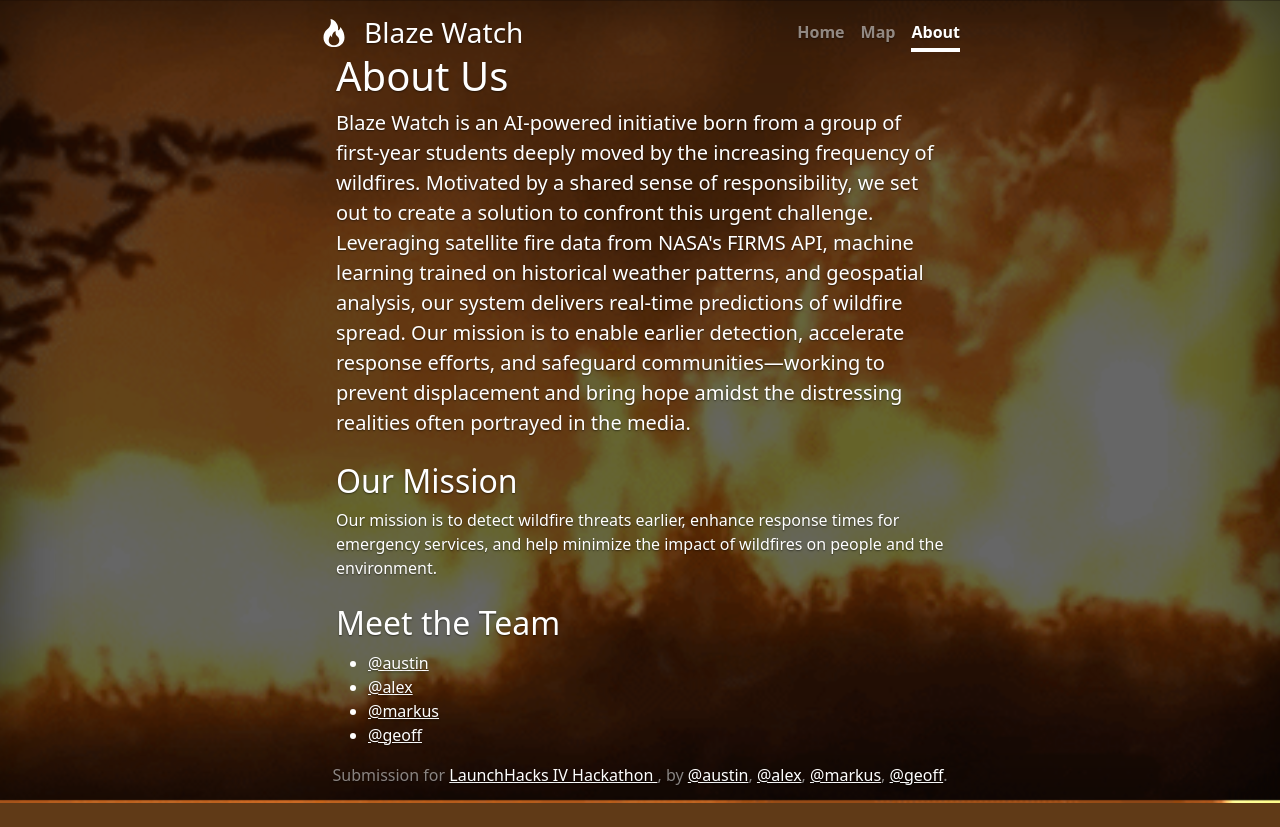
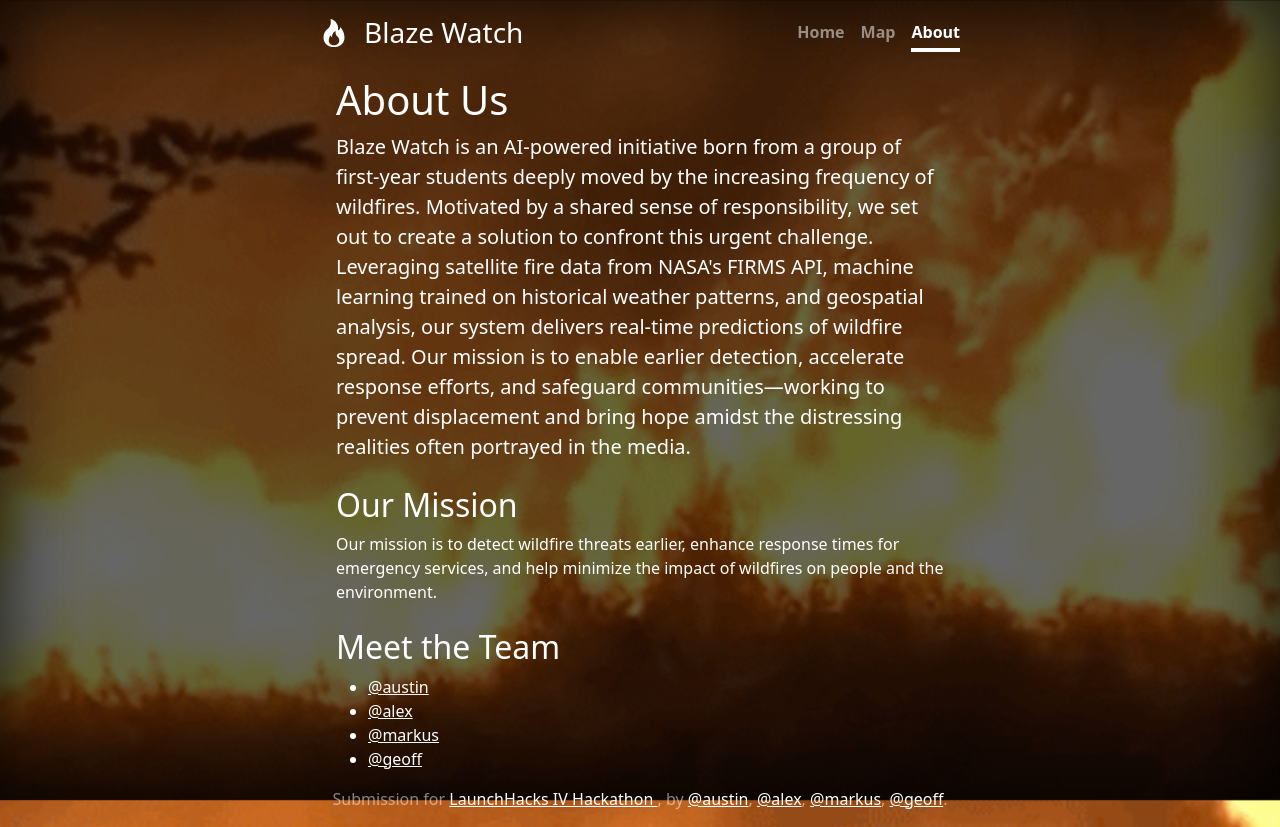
Before and after one commit to Markus8888888/Blaze-Watch, a Flask app: page /about in a window 1280 px wide. Before the commit the page ends 803 px from the top, so only its background shows below. Run offline with Flask 3, Linux system fonts and the light colour scheme; parts of the project's set-up code (start-up, migrations or seed data) failed here and were passed over; some libraries are stand-ins or nearby versions.

Commit message:
edited ui slightly and updated requirements

```diff
--- a/app/static/styles/cover.css
+++ b/app/static/styles/cover.css
@@ -18,10 +18,12 @@
 body::before {
   content: "";
   position: fixed;
+  text-shadow: 0 .05rem .1rem rgba(0, 0, 0, 1);
+  box-shadow: inset 0 0 5rem rgba(0, 0, 0, 0.8);
   top: 0;
   left: 0;
-  width: 100%;
-  height: 100%;
+  width: 100vw;
+  height: 100vh;
   background-color: rgba(0, 0, 0, 0.6); /* Dark semi-transparent layer */
   z-index: 0; /* Behind content */
 }
@@ -29,8 +31,6 @@
 body {
   position: relative; /* Required for ::before to position correctly */
   z-index: 1;
-  text-shadow: 0 .05rem .1rem rgba(0, 0, 0, .5);
-  box-shadow: inset 0 0 5rem rgba(0, 0, 0, .5);
   background: url("../img/fort_mac.gif") no-repeat center center fixed;
   background-size: cover;
 }
--- a/app/templates/about.html
+++ b/app/templates/about.html
@@ -28,7 +28,7 @@
             </div>
         </div>
 
-        <div class="px-3 text-start">
+        <div class="px-3 text-start mt-4">
             <h1>About Us</h1>
             <p class="lead">
                 Blaze Watch is an AI-powered initiative born from a group of first-year students deeply moved by the increasing frequency of wildfires. Motivated by a shared sense of responsibility, we set out to create a solution to confront this urgent challenge. Leveraging satellite fire data from NASA's FIRMS API, machine learning trained on historical weather patterns, and geospatial analysis, our system delivers real-time predictions of wildfire spread. Our mission is to enable earlier detection, accelerate response efforts, and safeguard communities—working to prevent displacement and bring hope amidst the distressing realities often portrayed in the media.
```
